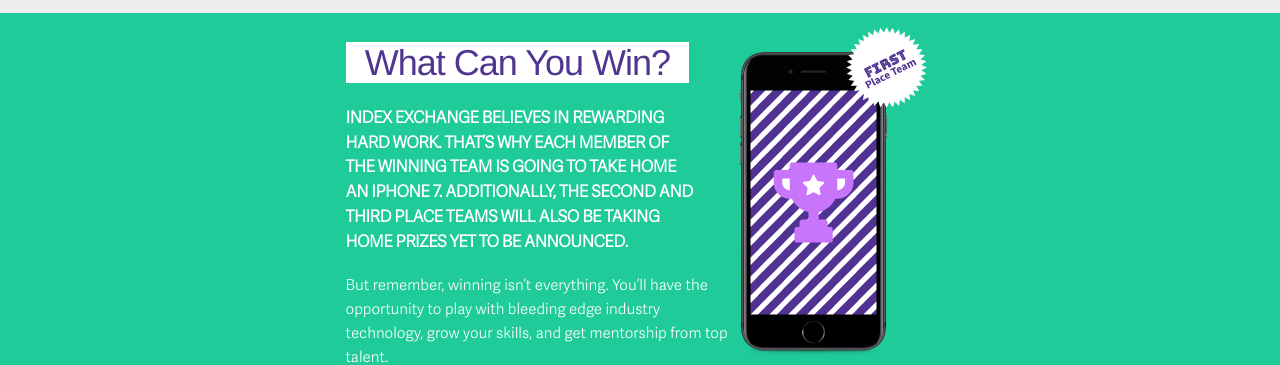
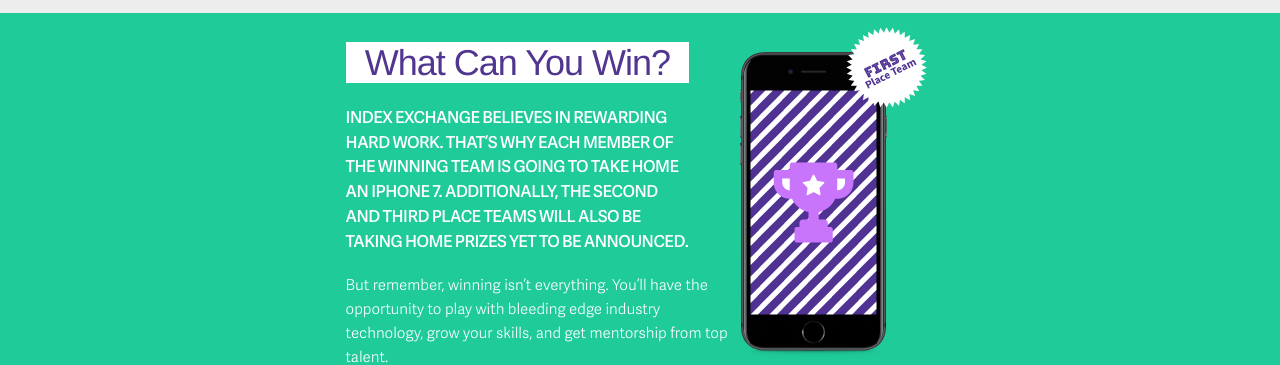
Before and after one commit to martinlaws/hackathon, a Jekyll site: the page built from index.html, in a window 1280 px wide. Shown: the part 1320-1685 px from the top of the page. Built offline with Jekyll 4.4.1, drawn with Linux system fonts in a browser that asks for light colours; some web fonts are replaced.

Commit message:
Updated prize subheading font

```diff
--- a/_assets/stylesheets/main.scss
+++ b/_assets/stylesheets/main.scss
@@ -250,7 +250,7 @@
       h5 {
         color: #fff;
         text-transform: uppercase;
-        font-weight: bold;
+        font-family: $semibold-font;
         font-size: 1.1em;
         margin-right: 3vw;
       }
```
